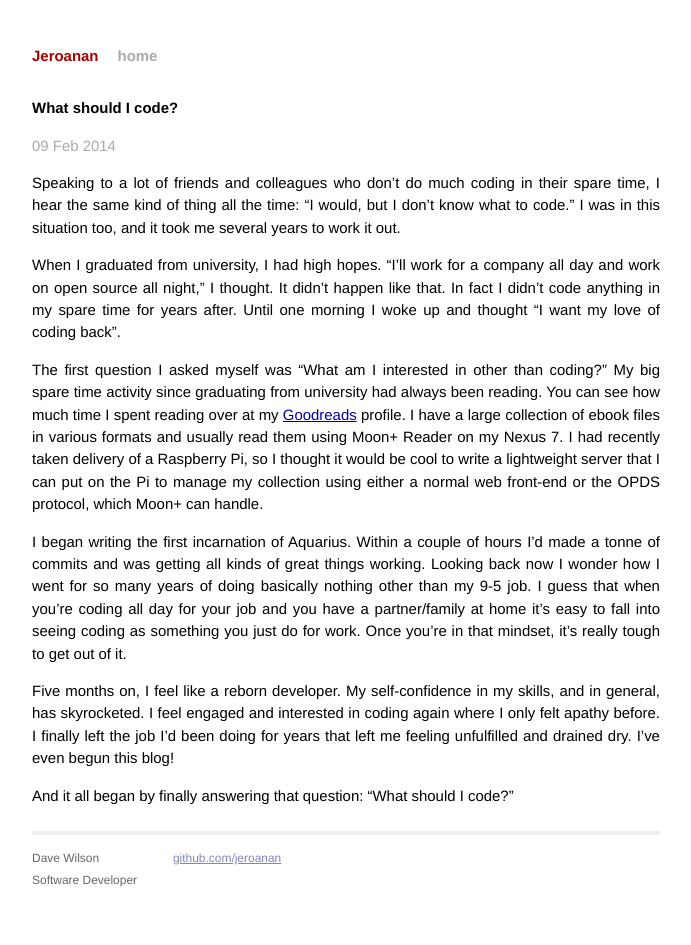
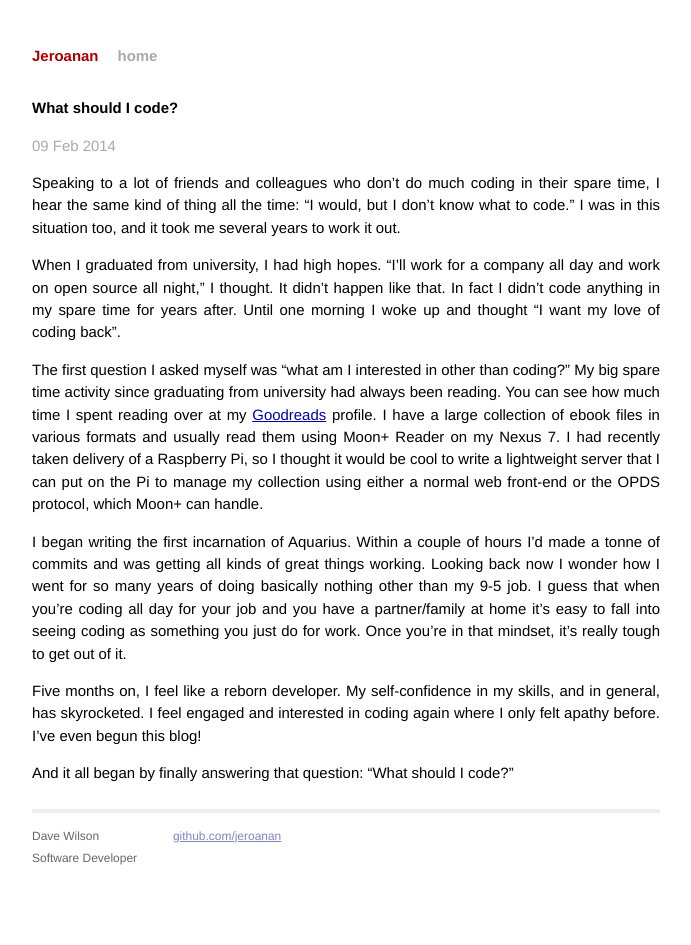
Before and after one commit to jeroanan/jeroanan.github.io, a Jekyll site: the page built from _posts/2014-02-09-aquarius.markdown, in a window 1280 px wide. Shown: the whole page, without its empty margins (294-985 px from the left). Built offline with Jekyll 4.4.1, drawn with Linux system fonts in a browser that asks for light colours; Markdown is read by kramdown in place of the engine named in the settings.

Commit message:
New post: what should I ode

```diff
--- a/_posts/2014-02-09-aquarius.markdown
+++ b/_posts/2014-02-09-aquarius.markdown
@@ -9,10 +9,10 @@ Speaking to a lot of friends and colleagues who don't do much coding in their sp
 
 When I graduated from university, I had high hopes. "I'll work for a company all day and work on open source all night," I thought. It didn't happen like that. In fact I didn't code anything in my spare time for years after. Until one morning I woke up and thought "I want my love of coding back".
 
-The first question I asked myself was "What am I interested in other than coding?" My big spare time activity since graduating from university had always been reading. You can see how much time I spent reading over at my <a href="https://www.goodreads.com/user/show/13603481-david-wilson">Goodreads</a> profile. I have a large collection of ebook files in various formats and usually read them using Moon+ Reader on my Nexus 7. I had recently taken delivery of a Raspberry Pi, so I thought it would be cool to write a lightweight server that I can put on the Pi to manage my collection using either a normal web front-end or the OPDS protocol, which Moon+ can handle.
+The first question I asked myself was "what am I interested in other than coding?" My big spare time activity since graduating from university had always been reading. You can see how much time I spent reading over at my <a href="https://www.goodreads.com/user/show/13603481-david-wilson">Goodreads</a> profile. I have a large collection of ebook files in various formats and usually read them using Moon+ Reader on my Nexus 7. I had recently taken delivery of a Raspberry Pi, so I thought it would be cool to write a lightweight server that I can put on the Pi to manage my collection using either a normal web front-end or the OPDS protocol, which Moon+ can handle.
 
 I began writing the first incarnation of Aquarius. Within a couple of hours I'd made a tonne of commits and was getting all kinds of great things working. Looking back now I wonder how I went for so many years of doing basically nothing other than my 9-5 job. I guess that when you're coding all day for your job and you have a partner/family at home it's easy to fall into seeing coding as something you just do for work. Once you're in that mindset, it's really tough to get out of it.
 
-Five months on, I feel like a reborn developer. My self-confidence in my skills, and in general, has skyrocketed. I feel engaged and interested in coding again where I only felt apathy before. I finally left the job I'd been doing for years that left me feeling unfulfilled and drained dry. I've even begun this blog!
+Five months on, I feel like a reborn developer. My self-confidence in my skills, and in general, has skyrocketed. I feel engaged and interested in coding again where I only felt apathy before. I've even begun this blog!
 
 And it all began by finally answering that question: "What should I code?"
```
